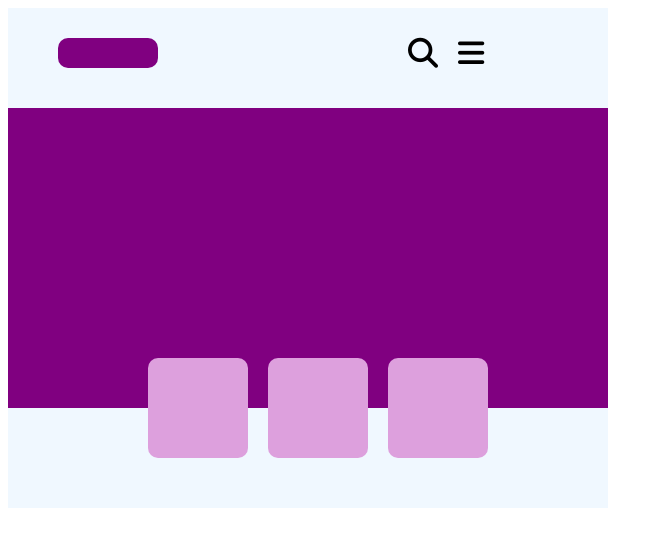
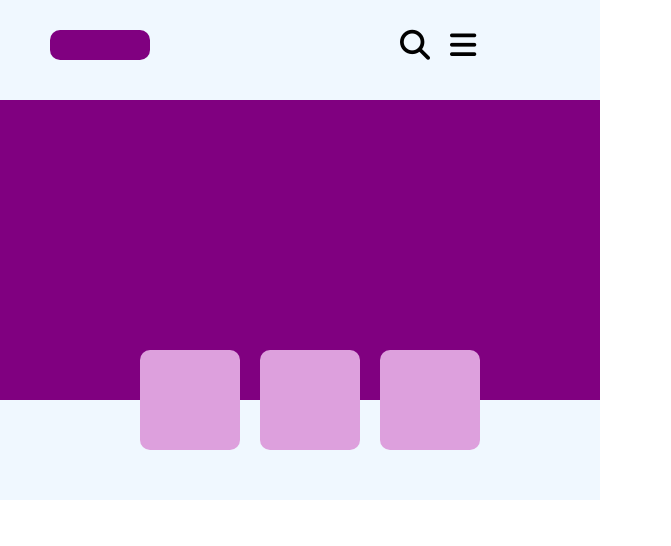
Before and after one commit to zembytska/lesson3, a plain HTML site: page task1/index.html in a window 1280 px wide. Shown: the whole page, without its empty margins (0-671 px from the left). Drawn offline with Linux system fonts and the light colour scheme.

Commit message:
task 1 full

```diff
--- a/task1/style.css
+++ b/task1/style.css
@@ -1,4 +1,7 @@
-
+body{
+    margin: 0;
+    padding: 0;
+}
 .father {
     height: 500px;
     width: 600px;
@@ -68,4 +71,4 @@
     position: absolute;
 
     font-size: 30px;
-    left: 450px;
+    left: 450px;}
```
